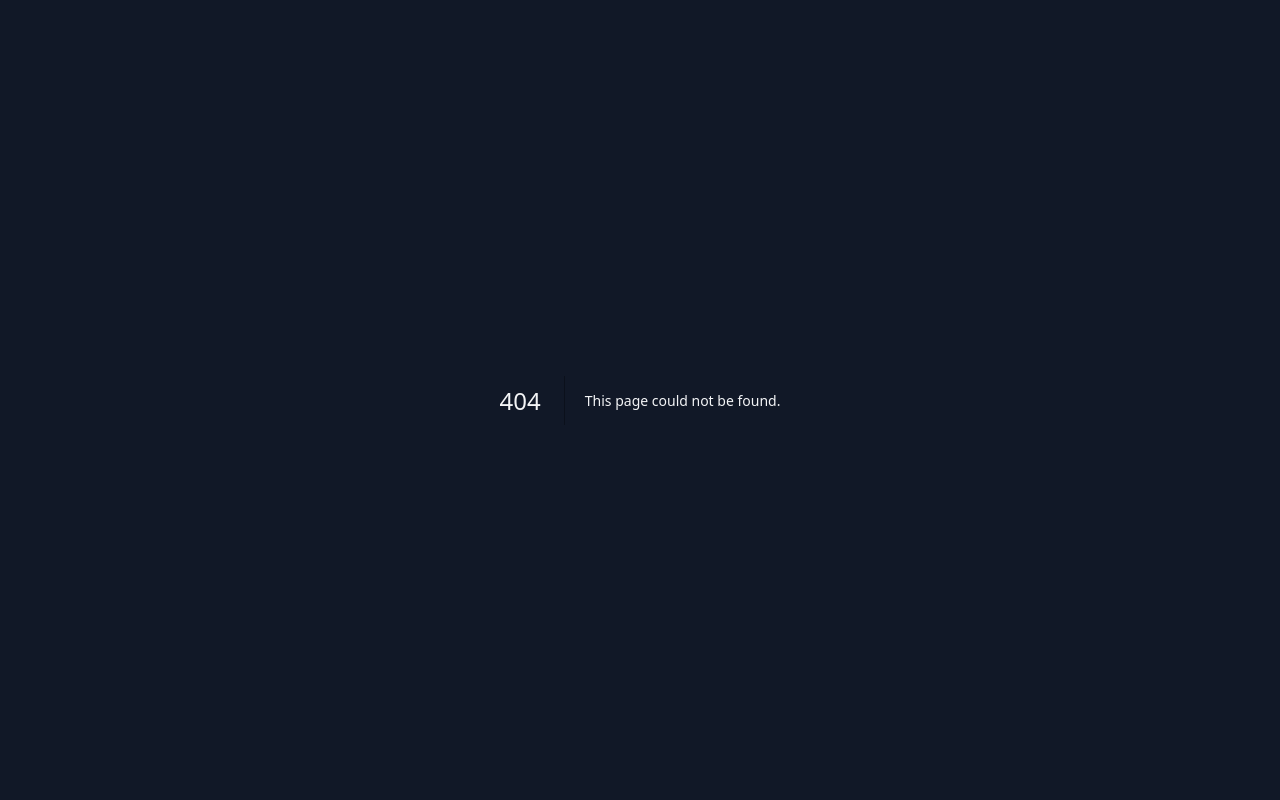
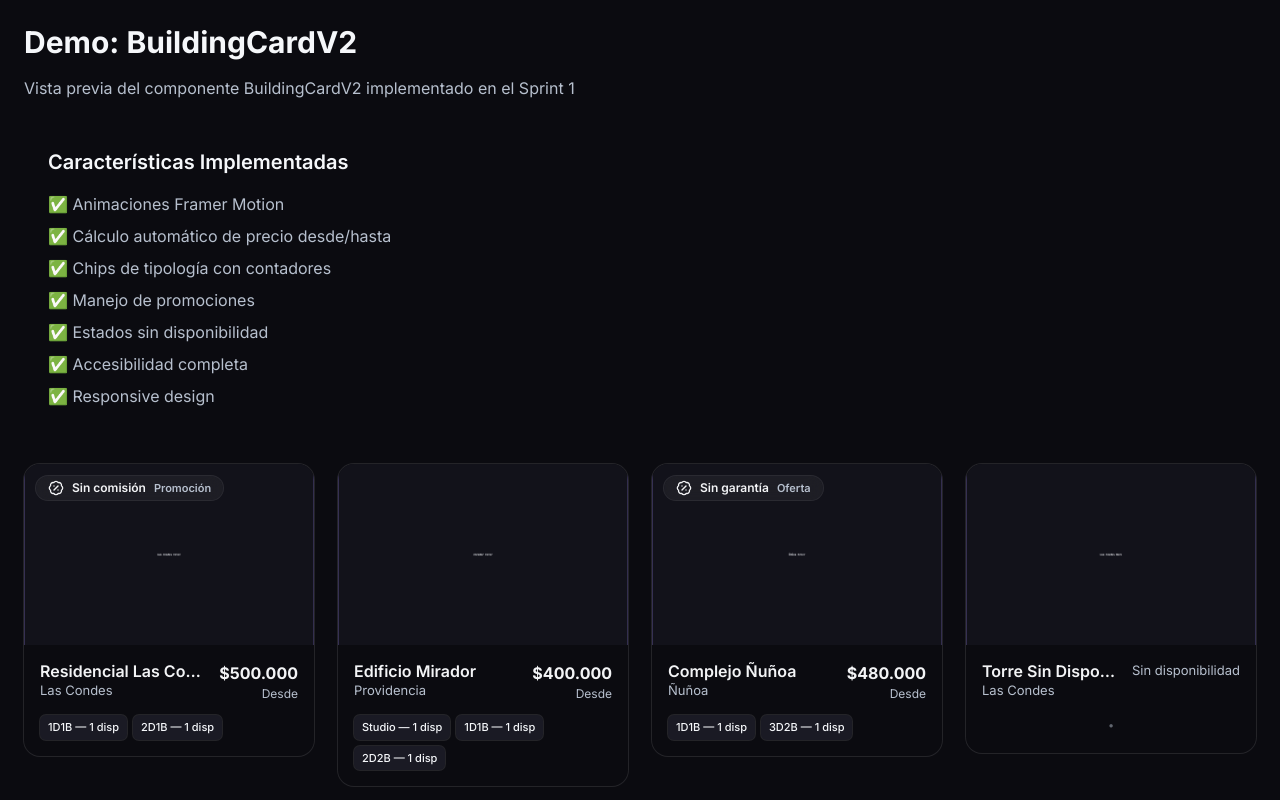
Before and after one commit to elkisdm/tremendoarriendo, a Next.js app: page /demo in a window 1280 px wide. Before the commit this address had no page. Built offline with nearby package versions, Linux system fonts and the light colour scheme.

Commit message:
feat(demo): add BuildingCardV2 demo page
- Create /demo page showcasing BuildingCardV2 component
- Include 4 demo buildings with different scenarios
- Show features: animations, promotions, availability states
- Display technical implementation status
- Ready for local preview and testing

```diff
--- /dev/null
+++ b/app/demo/page.tsx
@@ -0,0 +1,209 @@
+import { BuildingCardV2 } from '@components/ui/BuildingCardV2';
+import { Building } from '@types';
+
+// Datos de ejemplo para la demostración
+const demoBuildings: Building[] = [
+  {
+    id: 'demo-1',
+    name: 'Residencial Las Condes',
+    comuna: 'Las Condes',
+    address: 'Av. Apoquindo 1234',
+    cover: '/images/lascondes-cover.jpg',
+    promo: {
+      label: 'Sin comisión',
+      tag: 'Promoción',
+    },
+    amenities: ['gym', 'pool', 'security', 'parking'],
+    units: [
+      {
+        id: 'unit-1',
+        tipologia: '1D1B',
+        m2: 45,
+        price: 500000,
+        estacionamiento: true,
+        bodega: false,
+        disponible: true,
+      },
+      {
+        id: 'unit-2',
+        tipologia: '2D1B',
+        m2: 65,
+        price: 750000,
+        estacionamiento: true,
+        bodega: true,
+        disponible: true,
+      },
+      {
+        id: 'unit-3',
+        tipologia: '1D1B',
+        m2: 50,
+        price: 600000,
+        estacionamiento: false,
+        bodega: false,
+        disponible: false,
+      },
+    ],
+    gallery: ['/images/lascondes-1.jpg', '/images/lascondes-2.jpg'],
+  },
+  {
+    id: 'demo-2',
+    name: 'Edificio Mirador',
+    comuna: 'Providencia',
+    address: 'Av. Providencia 5678',
+    cover: '/images/mirador-cover.jpg',
+    amenities: ['gym', 'security', 'parking'],
+    units: [
+      {
+        id: 'unit-4',
+        tipologia: 'Studio',
+        m2: 35,
+        price: 400000,
+        estacionamiento: false,
+        bodega: false,
+        disponible: true,
+      },
+      {
+        id: 'unit-5',
+        tipologia: '1D1B',
+        m2: 48,
+        price: 550000,
+        estacionamiento: true,
+        bodega: false,
+        disponible: true,
+      },
+      {
+        id: 'unit-6',
+        tipologia: '2D2B',
+        m2: 75,
+        price: 850000,
+        estacionamiento: true,
+        bodega: true,
+        disponible: true,
+      },
+    ],
+    gallery: ['/images/mirador-1.jpg', '/images/mirador-2.jpg'],
+  },
+  {
+    id: 'demo-3',
+    name: 'Complejo Ñuñoa',
+    comuna: 'Ñuñoa',
+    address: 'Av. Grecia 9012',
+    cover: '/images/nunoa-cover.jpg',
+    promo: {
+      label: 'Sin garantía',
+      tag: 'Oferta',
+    },
+    amenities: ['gym', 'pool', 'security', 'parking', 'garden'],
+    units: [
+      {
+        id: 'unit-7',
+        tipologia: '1D1B',
+        m2: 42,
+        price: 480000,
+        estacionamiento: true,
+        bodega: false,
+        disponible: true,
+      },
+      {
+        id: 'unit-8',
+        tipologia: '3D2B',
+        m2: 85,
+        price: 950000,
+        estacionamiento: true,
+        bodega: true,
+        disponible: true,
+      },
+    ],
+    gallery: ['/images/nunoa-1.jpg', '/images/nunoa-2.jpg'],
+  },
+  {
+    id: 'demo-4',
+    name: 'Torre Sin Disponibilidad',
+    comuna: 'Las Condes',
+    address: 'Av. Vitacura 3456',
+    cover: '/images/lascondes-hero.jpg',
+    amenities: ['gym', 'pool', 'security'],
+    units: [
+      {
+        id: 'unit-9',
+        tipologia: '1D1B',
+        m2: 45,
+        price: 500000,
+        estacionamiento: true,
+        bodega: false,
+        disponible: false,
+      },
+    ],
+    gallery: ['/images/lascondes-3.jpg', '/images/lascondes-4.jpg'],
+  },
+];
+
+export default function DemoPage() {
+  return (
+    <div className="min-h-screen bg-[var(--bg)] p-6">
+      <div className="max-w-7xl mx-auto">
+        <div className="mb-8">
+          <h1 className="text-3xl font-bold text-[var(--text)] mb-4">
+            Demo: BuildingCardV2
+          </h1>
+          <p className="text-[var(--subtext)] mb-6">
+            Vista previa del componente BuildingCardV2 implementado en el Sprint 1
+          </p>
+
+          <div className="bg-[var(--soft)]/50 rounded-2xl p-6 mb-8">
+            <h2 className="text-xl font-semibold text-[var(--text)] mb-4">
+              Características Implementadas
+            </h2>
+            <ul className="space-y-2 text-[var(--subtext)]">
+              <li>✅ Animaciones Framer Motion</li>
+              <li>✅ Cálculo automático de precio desde/hasta</li>
+              <li>✅ Chips de tipología con contadores</li>
+              <li>✅ Manejo de promociones</li>
+              <li>✅ Estados sin disponibilidad</li>
+              <li>✅ Accesibilidad completa</li>
+              <li>✅ Responsive design</li>
+            </ul>
+          </div>
+        </div>
+
+        <div className="grid grid-cols-1 md:grid-cols-2 lg:grid-cols-3 xl:grid-cols-4 gap-6">
+          {demoBuildings.map((building, index) => (
+            <BuildingCardV2
+              key={building.id}
+              building={building}
+              priority={index < 4} // Prioridad para las primeras 4 imágenes
+              showBadge={true}
+            />
+          ))}
+        </div>
+
+        <div className="mt-12 bg-[var(--soft)]/50 rounded-2xl p-6">
+          <h2 className="text-xl font-semibold text-[var(--text)] mb-4">
+            Información Técnica
+          </h2>
+          <div className="grid grid-cols-1 md:grid-cols-2 gap-6 text-sm text-[var(--subtext)]">
+            <div>
+              <h3 className="font-semibold text-[var(--text)] mb-2">Estado del Sprint 1</h3>
+              <ul className="space-y-1">
+                <li>✅ Paso 1: Store de Zustand</li>
+                <li>✅ Paso 2: Hook de datos</li>
+                <li>✅ Paso 3: Card base (BuildingCardV2)</li>
+                <li>⏳ Paso 4: Integración gradual</li>
+                <li>⏳ Paso 5: Tests y validación</li>
+              </ul>
+            </div>
+            <div>
+              <h3 className="font-semibold text-[var(--text)] mb-2">Tests</h3>
+              <ul className="space-y-1">
+                <li>✅ 26/26 tests pasando</li>
+                <li>✅ TypeScript sin errores</li>
+                <li>✅ Build exitoso</li>
+                <li>✅ Componente listo para integración</li>
+              </ul>
+            </div>
+          </div>
+        </div>
+      </div>
+    </div>
+  );
+}
```
